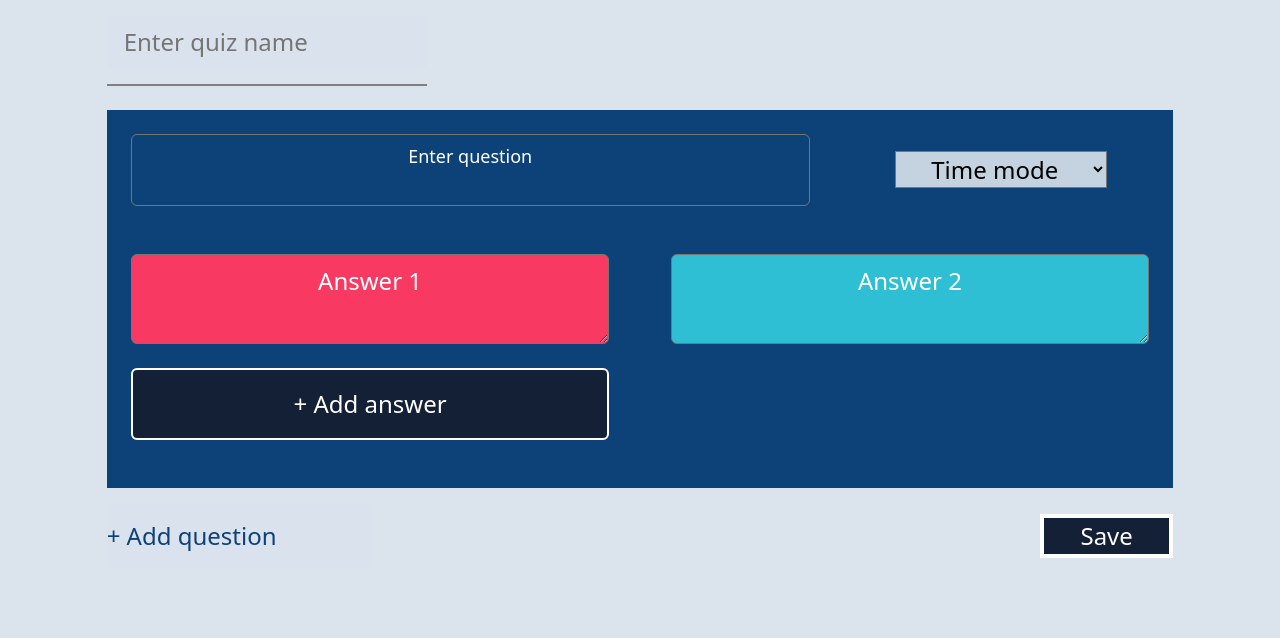
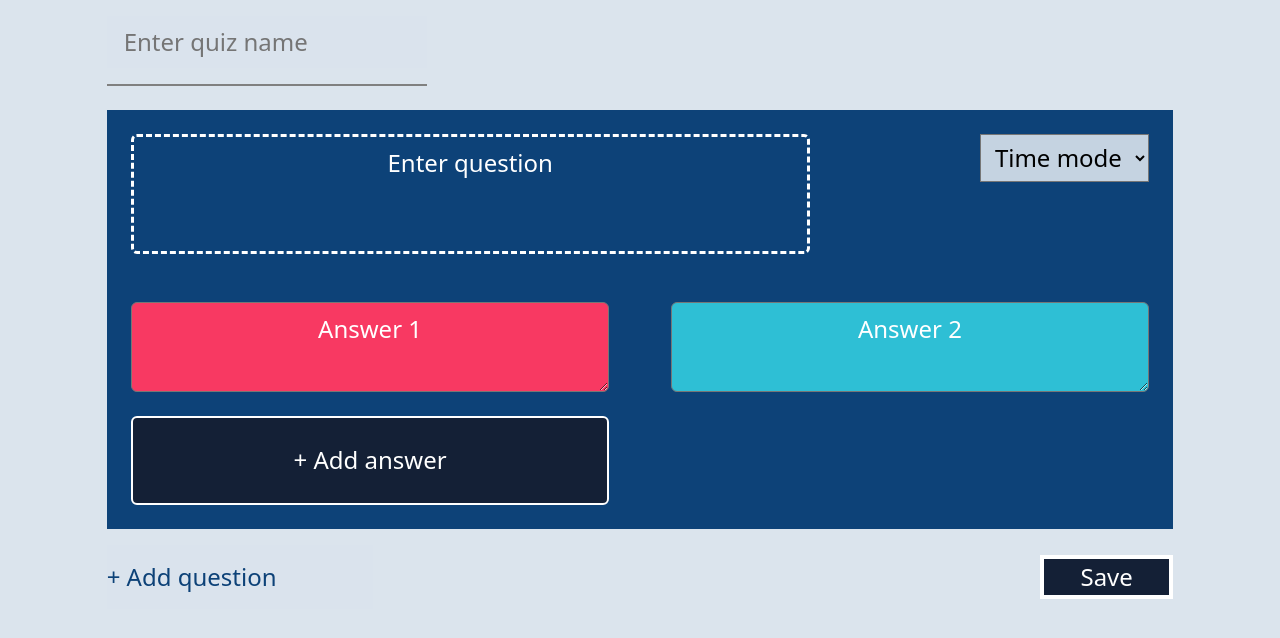
Before and after one commit to InnoSWP/Intaby, a Django app: template web-app/static/templates/page_of_create.html in a window 1280 px wide. Shown: the part 76-714 px from the top of the page. Run offline with Django 4.2, Linux system fonts and the light colour scheme; the template is opened without the code that fills it, so the values that code supplies are empty.

Commit message:
Script v 1.0

```diff
--- a/web-app/static/scripts/addAnswer.js
+++ b/web-app/static/scripts/addAnswer.js
@@ -5,7 +5,7 @@ addButton[0].addEventListener('click', function addAnswer() {
     clicks += 1
     if (clicks <= 6) {
         var newAnswer = document.createElement('textarea')
-        newAnswer.classList.add("Answer_type", "col-12", "text-white", "px-2", "py-2", "mb-2", "mb-lg-4", "mb-2", "mb-lg-4", "rounded")
+        newAnswer.classList.add("Answer_type", "col-12", "text-white", "px-2", "py-2", "mb-2", "mb-lg-4", "rounded")
         newAnswer.placeholder = "Answer " + clicks
         newAnswer.style.backgroundColor = "black"
         var wrapper = document.getElementsByClassName("Answer_add_wrapper")
@@ -13,13 +13,13 @@ addButton[0].addEventListener('click', function addAnswer() {
             newAnswer.style.backgroundColor = "#FF943B";
         }
         if (clicks === 4) {
-            newAnswer.style.backgroundColor = "#9D3FE1";
+            newAnswer.style.backgroundColor = "#467CD3";
         }
         if (clicks === 5) {
-            newAnswer.style.backgroundColor = "#68DC49";
+            newAnswer.style.backgroundColor = "#15CF97";
         }
         if (clicks === 6) {
-            newAnswer.style.backgroundColor = "#FFE255";
+            newAnswer.style.backgroundColor = "#9D3FE1";
         }
         if (clicks < 6) {
             wrapper[0].append(newAnswer)
--- a/web-app/static/styles/style.css
+++ b/web-app/static/styles/style.css
@@ -1530,8 +1530,9 @@ a {
     height: max-content;
     background-color: #0D4278;
     color: white;
-    height: 80%;
-    font-size: large;
+    min-height: 5em;
+    font-size: x-large;
+    border: 3px dashed white;
 }
 
 .enter_header {
@@ -1547,10 +1548,17 @@ a {
 textarea::-webkit-input-placeholder {
     color: white;
     text-align: center;
+    display: flex;
+    justify-content: center;
+    align-items: center;
 }
 
 textarea::-moz-placeholder {
     color: white;
+    text-align: center;
+    display: flex;
+    justify-content: center;
+    align-items: center;
 }
 
 
@@ -1573,21 +1581,27 @@ textarea::-moz-placeholder {
     border: #FFFFFF 2px solid;
     font-size: x-large;
     border-radius: none;
+    height: 3.7em;
+}
+
+@media(max-width: 768px){
+    .add_answer_quiz{
+        height: 5em;
+    }
 }
 
 .enter_below {
     height: 8%;
 }
 
-.timemode_wrapper {
-    height: 50%;
-}
 
 .timemode {
     height: 100%;
     background-color: #C5D3E1;
     text-align: center;
     font-size: x-large;
+    height: 2em;
+    align-self: flex-start;
 }
 
 .add_question_wrapper {
--- a/web-app/static/templates/page_of_create.html
+++ b/web-app/static/templates/page_of_create.html
@@ -32,9 +32,7 @@
 
       <textarea placeholder="Enter question" class="type_a_question col-8 px-2 py-2 rounded"></textarea>
 
-
-      <div class="timemode_wrapper offset-1 col-3">
-        <select class="timemode col-10">
+      <select class="timemode offset-2 col-2">
         <optgroup>
           <option disabled selected style="font-size: x-large;">Time mode</option>
           <option>30sec</option>
@@ -42,7 +40,6 @@
           <option>2min</option>
         </optgroup>
       </select>
-      </div>
 
     </div>
     <!-- <button class="time_mode">Time mode</button> -->
@@ -51,7 +48,7 @@
         style="background-color: #F83962;"></textarea>
       <textarea placeholder="Answer 2" class="Answer_type col-12 text-white px-2 py-2 mb-2 mb-lg-4 rounded"
         style="background-color: #2EBFD5;"></textarea>
-      <button class="add_answer_quiz col-12 btn py-3 px-2 mb-2 mb-lg-4 text-white" type="button">+ Add answer</button>
+      <button class="add_answer_quiz col-12 btn py-3 px-2 text-white" type="button">+ Add answer</button>
     </div>
   </div>
 
```
Lines whose indentation alone changed are shown as unchanged.
